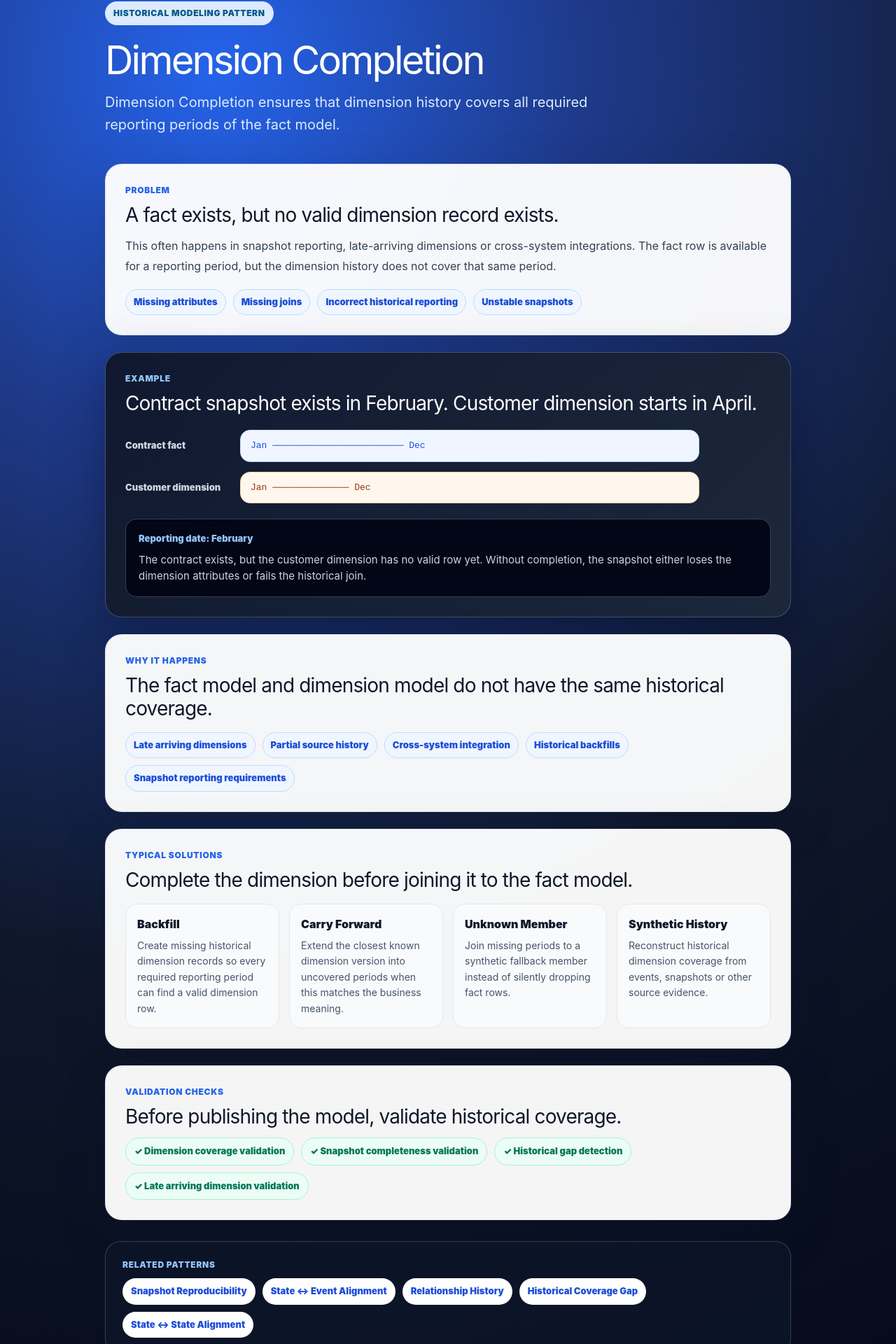
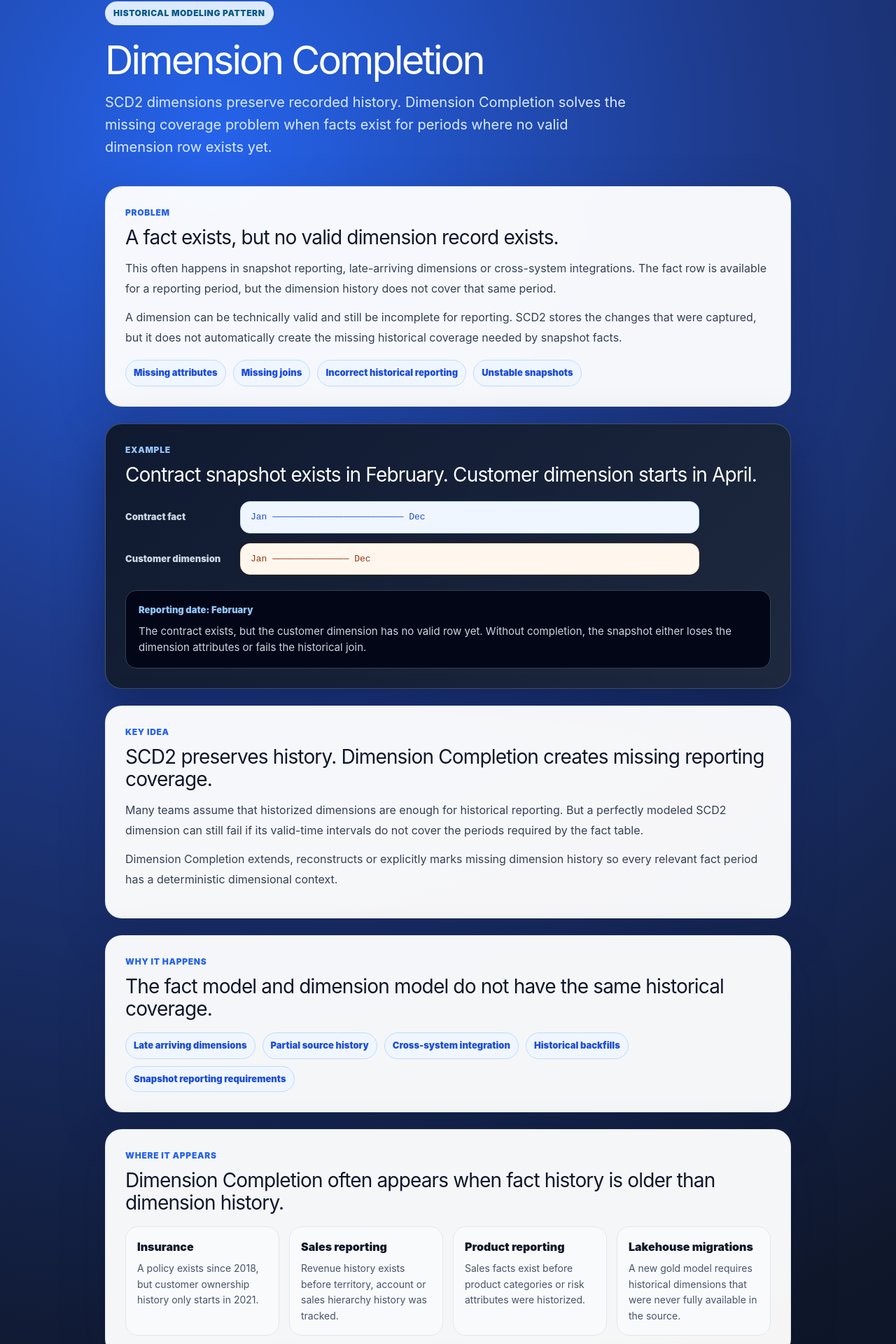
Before and after one commit to frohnhaus-sketch/bitemporal-debugger, a Next.js app: page /learn/dimension-completion in a window 1280 px wide. Shown: the part 91-2011 px from the top of the page at 70% size. Built offline with nearby package versions, Linux system fonts and the light colour scheme.

Commit message:
Expand dimension completion learn page

```diff
--- a/app/learn/dimension-completion/page.tsx
+++ b/app/learn/dimension-completion/page.tsx
@@ -5,16 +5,18 @@ import { Analytics } from "@vercel/analytics/next";
 import { track } from "@/lib/analytics";
 
 const VALIDATION_CHECKS = [
-  "Dimension coverage validation",
+  "Every fact period has a dimension match",
+  "No silent fact loss during historical joins",
+  "Completed history is marked or explainable",
+  "Backfilled values are business-approved",
   "Snapshot completeness validation",
-  "Historical gap detection",
   "Late arriving dimension validation",
 ];
 
 const SOLUTIONS = [
   {
-    title: "Backfill",
-    text: "Create missing historical dimension records so every required reporting period can find a valid dimension row.",
+    title: "Earliest Known Value Backfill",
+    text: "Extend the earliest known dimension version backwards when the business assumption is that the value already applied before it was first observed.",
   },
   {
     title: "Carry Forward",
@@ -55,8 +57,9 @@ export default function DimensionCompletionPage() {
           <h1 style={h1Style}>Dimension Completion</h1>
 
           <p style={heroTextStyle}>
-            Dimension Completion ensures that dimension history covers all
-            required reporting periods of the fact model.
+            SCD2 dimensions preserve recorded history. Dimension Completion solves the
+            missing coverage problem when facts exist for periods where no valid
+            dimension row exists yet.
           </p>
         </header>
 
@@ -72,6 +75,12 @@ export default function DimensionCompletionPage() {
               same period.
             </p>
 
+            <p style={paragraphStyle}>
+              A dimension can be technically valid and still be incomplete for reporting.
+              SCD2 stores the changes that were captured, but it does not automatically
+              create the missing historical coverage needed by snapshot facts.
+            </p>
+
             <ChipRow
               chips={[
                 "Missing attributes",
@@ -83,6 +92,23 @@ export default function DimensionCompletionPage() {
           </WhiteCard>
 
           <DarkExampleCard />
+
+          <WhiteCard
+            eyebrow="Key idea"
+            title="SCD2 preserves history. Dimension Completion creates missing reporting coverage."
+          >
+            <p style={paragraphStyle}>
+              Many teams assume that historized dimensions are enough for historical
+              reporting. But a perfectly modeled SCD2 dimension can still fail if its
+              valid-time intervals do not cover the periods required by the fact table.
+            </p>
+
+            <p style={paragraphStyle}>
+              Dimension Completion extends, reconstructs or explicitly marks missing
+              dimension history so every relevant fact period has a deterministic
+              dimensional context.
+            </p>
+          </WhiteCard>
 
           <WhiteCard
             eyebrow="Why it happens"
@@ -97,6 +123,30 @@ export default function DimensionCompletionPage() {
                 "Snapshot reporting requirements",
               ]}
             />
+          </WhiteCard>
+
+          <WhiteCard
+            eyebrow="Where it appears"
+            title="Dimension Completion often appears when fact history is older than dimension history."
+          >
+            <div style={solutionGridStyle}>
+              <MiniCard
+                title="Insurance"
+                text="A policy exists since 2018, but customer ownership history only starts in 2021."
+              />
+              <MiniCard
+                title="Sales reporting"
+                text="Revenue history exists before territory, account or sales hierarchy history was tracked."
+              />
+              <MiniCard
+                title="Product reporting"
+                text="Sales facts exist before product categories or risk attributes were historized."
+              />
+              <MiniCard
+                title="Lakehouse migrations"
+                text="A new gold model requires historical dimensions that were never fully available in the source."
+              />
+            </div>
           </WhiteCard>
 
           <WhiteCard
@@ -120,6 +170,25 @@ export default function DimensionCompletionPage() {
           >
             <CheckChipRow checks={VALIDATION_CHECKS} />
           </WhiteCard>
+
+          <WhiteCard
+            eyebrow="Why it matters"
+            title="Without Dimension Completion, snapshot facts can be correct but historically unusable."
+          >
+            <p style={paragraphStyle}>
+              The fact table may contain one row per entity and snapshot date, but
+              downstream reporting still fails when the dimension join cannot resolve a
+              valid historical context.
+            </p>
+
+            <p style={paragraphStyle}>
+              Dimension Completion makes the assumption explicit: either history is
+              backfilled, reconstructed, carried forward or assigned to an unknown member.
+              The important part is that missing coverage is handled deliberately rather
+              than silently losing facts or attributes.
+            </p>
+          </WhiteCard>
+
         </section>
 
         <RelatedPatterns current="dimension_completion" />
```
